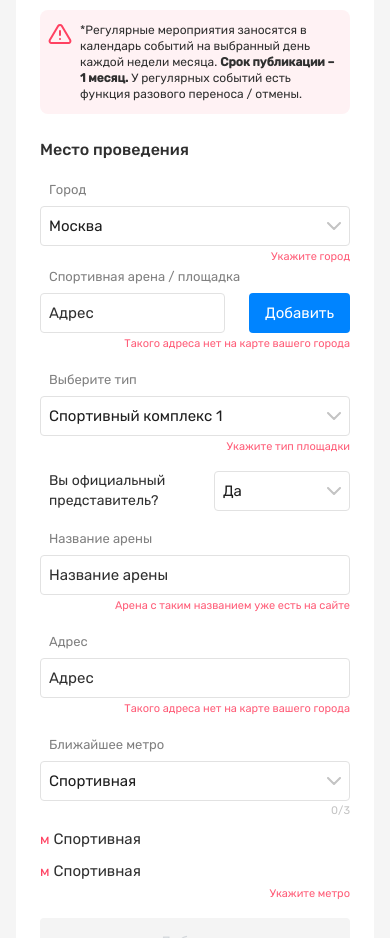
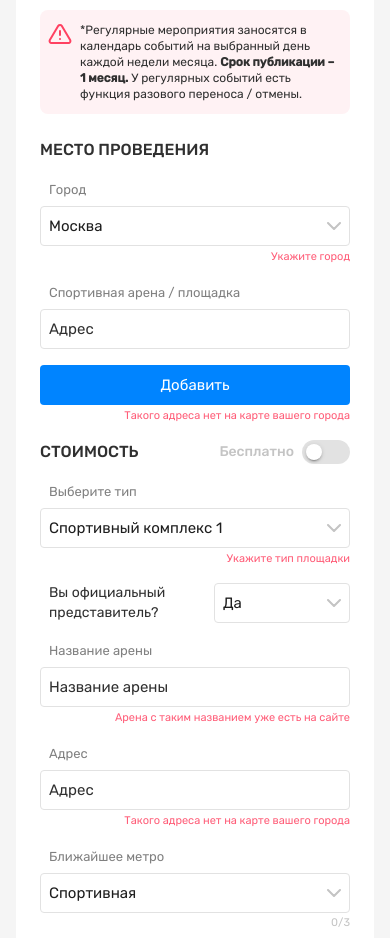
Before and after one commit to KotovMikhail/sportvgorode, a website: page src/form_add_training.html in a window 390 px wide. Shown: the part 1080-2018 px from the top of the page. Drawn offline with nearby package versions, Linux system fonts and the light colour scheme; files that its build step writes are made by us from their sources; files whose address does not match are found by name.

Commit message:
last commit

```diff
--- a/src/form_add_training.html
+++ b/src/form_add_training.html
@@ -254,9 +254,9 @@
 								<p class="error-block__text">*Регулярные мероприятия заносятся в календарь событий на выбранный день каждой недели месяца. <strong>Срок публикации – 1 месяц.</strong> У регулярных событий есть функция разового переноса / отмены.</p>
 							</div>
 
-							<div class="form__item">
-									<h3 class="form__item-title">Место проведения</h3>
-									<div class="add-city">
+							<div class="form__items">
+									<h3 class="form__item-title upper-case">Место проведения</h3>
+									<div class="form__item add-city">
 											<p class="add-heading add-city__heading">Город</p>
 											<select id="selectCity" class="add-city__select">
 												<option value="Moscow">Москва</option>
@@ -268,14 +268,32 @@
 											<div class="error-text">Укажите город</div>
 									</div>
 
-									<div class="add-arena-address">
+									<div class="form__item add-arena-address">
 											<p class="add-heading add-arena-address__heading">Спортивная арена / площадка</p>
-										<div class="add-arena-address__inner">
+											<div class="add-arena-address__box">
 												<input class="form__input add-arena-address__input" type="text" name="arenaAddress" placeholder="Адрес" required="">
 												<button class="btn btn_blue add-arena-address__btn" type="button">Добавить</button>
 											</div>
 											<div class="error-text">Такого адреса нет на карте вашего города</div>
 									</div>
+							</div>
+
+							<div class="form__items">
+								<div class="form__item-title-wrap">
+									<h3 class="form__item-title form__item-title_chexbox-title upper-case">Стоимость</h3>
+
+
+									<div class="checkbox">
+										<p class="checkbox__text">Бесплатно</p>
+										<label class="checkbox__label">
+											<input class="checkbox__input" type="checkbox">
+											<span class="checkbox__switch"></span>
+										</label>
+									</div>
+
+
+								</div>
+
 							</div>
 
 							<div class="form__item">
--- a/src/scss/common.scss
+++ b/src/scss/common.scss
@@ -28,6 +28,10 @@ h3,
 .h3 {
 	font-size: rem(17);
 	line-height: rem(24);
+
+	&.upper-case {
+		text-transform: uppercase;
+	}
 
 	@include mobileSmall {
 		font-size: rem(16);
@@ -318,7 +322,6 @@ h4,
 	}
 
 	@include mobileSmall {
-
 		&__title {
 			margin-bottom: rem(4);
 		}
@@ -469,7 +472,6 @@ h4,
 	}
 
 	@include mobile {
-
 	}
 
 	@include mobileSmall {
@@ -484,7 +486,6 @@ h4,
 			}
 		}
 	}
-
 }
 
 .counter {
@@ -520,6 +521,10 @@ h4,
 		}
 	}
 
+	&__items {
+		margin-bottom: rem(24);
+	}
+
 	&__item-group {
 		display: flex;
 		align-items: flex-start;
@@ -528,6 +533,17 @@ h4,
 
 	&__item-title {
 		margin-bottom: rem(16);
+
+		&_chexbox-title {
+			margin-bottom: 0;
+		}
+	}
+
+	&__item-title-wrap {
+		margin-bottom: rem(16);
+		display: flex;
+		align-items: center;
+		justify-content: space-between;
 	}
 
 	&__item-col {
@@ -542,10 +558,9 @@ h4,
 			}
 
 			.form__item-sub-col {
-					width: 50%;
+				width: 50%;
 
 				&_left {
-
 				}
 
 				&_right {
@@ -736,6 +751,10 @@ h4,
 		&__item {
 			margin-bottom: rem(16);
 		}
+
+		&__items {
+			margin-bottom: rem(16);
+		}
 	}
 
 	@include mobileSmall {
@@ -765,7 +784,7 @@ h4,
 		position: relative;
 
 		&::before {
-			content: '-';
+			content: "-";
 			position: absolute;
 			top: 50%;
 			left: rem(-16);
@@ -973,7 +992,7 @@ h4,
 		width: 100%;
 	}
 
-	&__inner {
+	&__box {
 		display: flex;
 		justify-content: space-between;
 		align-items: center;
@@ -983,6 +1002,25 @@ h4,
 		margin-left: rem(24);
 		min-height: rem(40);
 	}
+
+	@include mobileSmall {
+		&__box {
+			flex-direction: column;
+			justify-content: space-between;
+			align-items: center;
+
+			.add-arena-address__input {
+				width: 100%;
+				margin-bottom: 16px;
+			}
+		}
+
+		&__btn {
+			width: 100%;
+			margin-left: rem(0);
+			min-height: rem(40);
+		}
+	}
 }
 
 .add-team-name {
@@ -990,7 +1028,6 @@ h4,
 		width: 100%;
 	}
 }
-
 
 .add-metro {
 	display: flex;
@@ -1157,8 +1194,6 @@ h4,
 	}
 }
 
-
-
 .error-text {
 	display: block;
 	margin-top: rem(3);
@@ -1428,4 +1463,108 @@ h4,
 	}
 }
 
-// Form Add Training
+// Переключатель
+
+.checkbox {
+	display: flex;
+	align-items: center;
+	justify-content: flex-end;
+
+	&__text {
+		margin-right: rem(16);
+		font-size: rem(15);
+		line-height: rem(24);
+		font-weight: fw-medium;
+		color: $primaryLightest;
+	}
+
+	&__label {
+		display: inline-block;
+		width: rem(48);
+		height: rem(24);
+		position: relative;
+		user-select: none;
+	}
+
+	&__label .checkbox__switch {
+		display: inline-block;
+		width: 100%;
+		height: 100%;
+		border-radius: rem(12);
+		position: relative;
+		background-color: $primaryLightest2;
+		transition: 0.2s;
+	}
+	&__label .checkbox__switch::before {
+		content: "";
+		display: inline-block;
+		width: rem(16);
+		height: rem(16);
+		position: absolute;
+		top: 50%;
+		transform: translate(0, -50%);
+		left: 4px;
+		background-color: #fff;
+		border-radius: 50%;
+		box-shadow: 0 3px 1px -2px rgba(0, 0, 0, 0.2), 0 2px 2px 0 rgba(0, 0, 0, 0.14), 0 1px 5px 0 rgba(0, 0, 0, 0.12);
+		transition: 0.15s;
+	}
+	&__label input[type="checkbox"] {
+		display: block;
+		width: 0;
+		height: 0;
+		position: absolute;
+		z-index: -1;
+		opacity: 0;
+	}
+	&__label input[type="checkbox"]:checked + .checkbox__switch {
+		background-color: $blueLighter;
+	}
+	&__label input[type="checkbox"]:checked + .checkbox__switch:before {
+		transform: translate(24px, -50%);
+	}
+
+	/* Hover */
+	&__label input[type="checkbox"]:not(:disabled):not(:checked):hover + .checkbox__switch {
+		background-color: $primaryLightest;
+		cursor: pointer
+	}
+
+	&__label input[type="checkbox"]:not(:disabled):checked:hover + .checkbox__switch {
+			cursor: pointer
+	}
+
+	/* Active/Focus */
+	&__label input[type="checkbox"]:not(:disabled):active + .checkbox__switch {
+		background-color: $primaryLightest;
+	}
+
+	&__label.focused .checkbox__switch {
+		outline: 2px solid #FF4FAE;
+	}
+
+
+
+	&__label input[type="checkbox"]:not(:disabled):checked:active + .checkbox__switch:before,
+	&__label input[type="checkbox"]:not(:disabled):checked:focus + .checkbox__switch:before {
+		animation: checkbox-active-off 0.5s forwards linear;
+	}
+
+	/* Disabled */
+	&__label input[type="checkbox"]:disabled + .checkbox__switch {
+		background-color: $primaryLightest3;
+	}
+
+	&__label input[type="checkbox"]:disabled:checked + .checkbox__switch {
+		background-color: $primaryLightest3;
+	}
+
+
+	@include mobileSmall {
+		&__text {
+			margin-right: rem(8);
+			font-size: rem(14);
+			line-height: rem(20);
+		}
+	}
+}
```
Also changed, not shown: src/js/files/script.js (+28 -37 lines), dist/css/style.css, dist/css/style.min.css, dist/form_add_arena_official.html, dist/form_add_team_mini.html, dist/form_add_training.html, dist/form_modals.html, dist/home.html, dist/index.html, dist/js/app.js, dist/js/app.min.js. Lines whose indentation alone changed are shown as unchanged.
